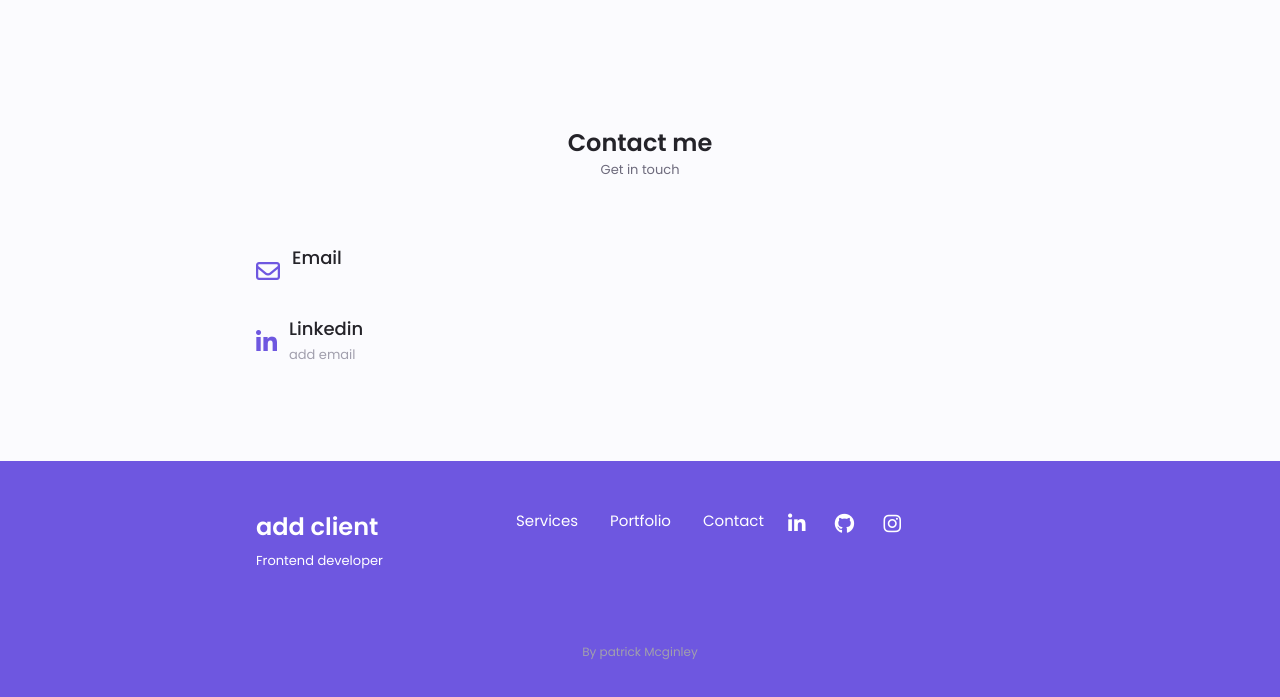
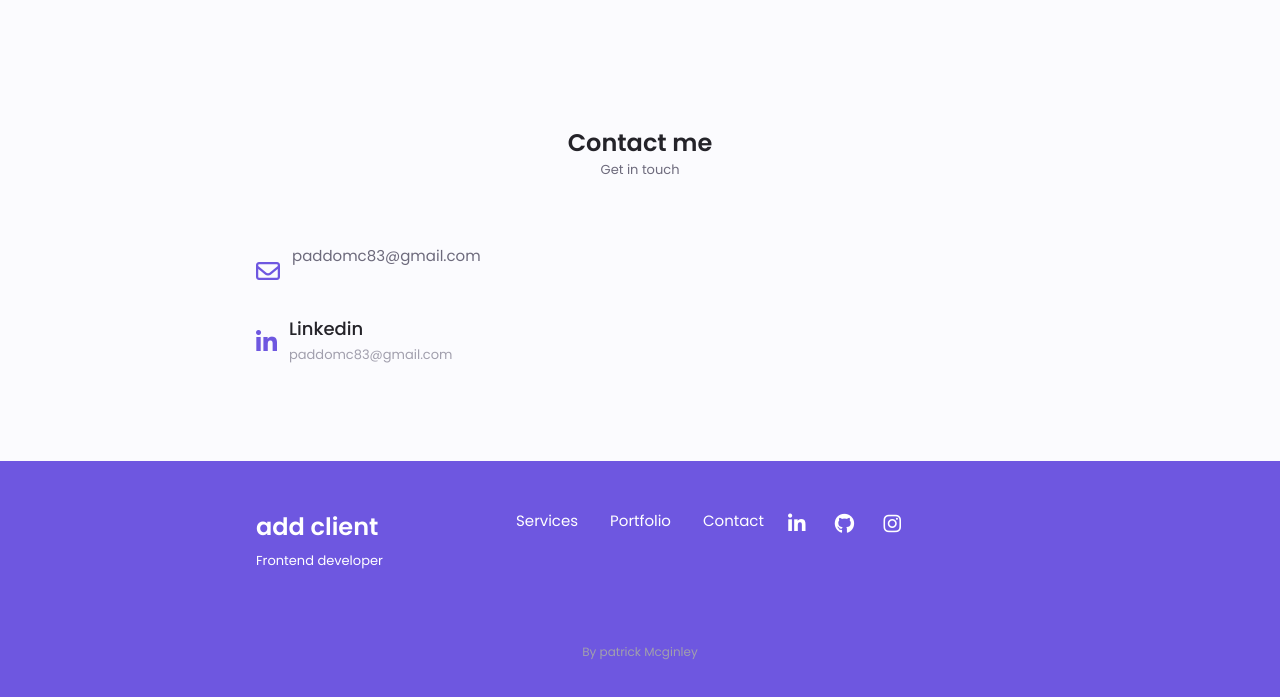
Before and after one commit to paddo83/paddo-port-folio, a plain HTML site: page index.html in a window 1280 px wide. Shown: the part 3186-3883 px from the top of the page. Drawn offline with Linux system fonts and the light colour scheme.

Commit message:
git innit

```diff
--- a/index.html
+++ b/index.html
@@ -55,7 +55,7 @@
             <div class="home-container container grid">
                 <div class="home-content grid">
                     <div class="home-social">
-                        <a href="add linkindin" target="_blank" class="home-social-icon">
+                        <a href="https://www.linkedin.com/in/patrick-mcginley-866008306?lipi=urn%3Ali%3Apage%3Ad_flagship3_profile_view_base_contact_details%3BEFnQB7rsQluh4PvgJO6FPw%3D%3D" target="_blank" class="home-social-icon">
                             <i class="fa-brands fa-linkedin-in"></i>
                         </a>
                         <a href="https://codepen.io/paddo83" target="_blank" class="home-social-icon">
@@ -642,7 +642,7 @@
                     <div class="contact-info">
                         <i class="fa-regular fa-envelope contact-icon"></i>
                         <div>
-                            <h3 class="contact-title">Email</h3>
+                            <h3 class="contact-title"></h3>paddomc83@gmail.com
                             <a href="" target="_blank"
                                 class="contact-subtitle"></a>
                         </div>
@@ -651,8 +651,8 @@
                         <i class="fa-brands fa-linkedin-in contact-icon"></i>
                         <div>
                             <h3 class="contact-title">Linkedin</h3>
-                            <a class="contact-subtitle" href="add linkidin"
-                                target="_blank">add email</a>
+                            <a class="contact-subtitle" href="https://www.linkedin.com/in/patrick-mcginley-866008306?lipi=urn%3Ali%3Apage%3Ad_flagship3_profile_view_base_contact_details%3BuHW6HRbpRx2qSqUg8dgX0A%3D%3D"
+                                target="_blank">paddomc83@gmail.com</a>
                         </div>
                     </div>
                 </div>
```
